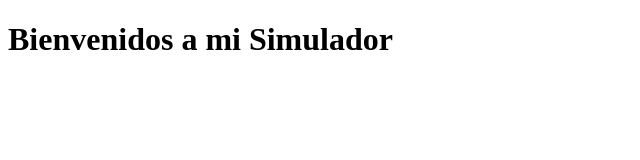
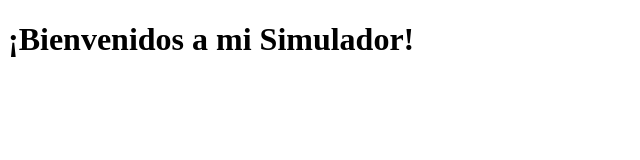
Before and after one commit to adrianfernandez14/proyectojavascript, a plain HTML site: page index.html in a window 1280 px wide. Shown: the whole page, without its empty margins (0-640 px from the left). Drawn offline with Linux system fonts and the light colour scheme.

Commit message:
Probando que los cambios se transladen a mi repositorio

```diff
--- a/index.html
+++ b/index.html
@@ -8,7 +8,7 @@
 </head>
 <body>
     <h1>
-        Bienvenidos a mi Simulador
+        ¡Bienvenidos a mi Simulador!
     </h1>
 </body>
 </html>
```
